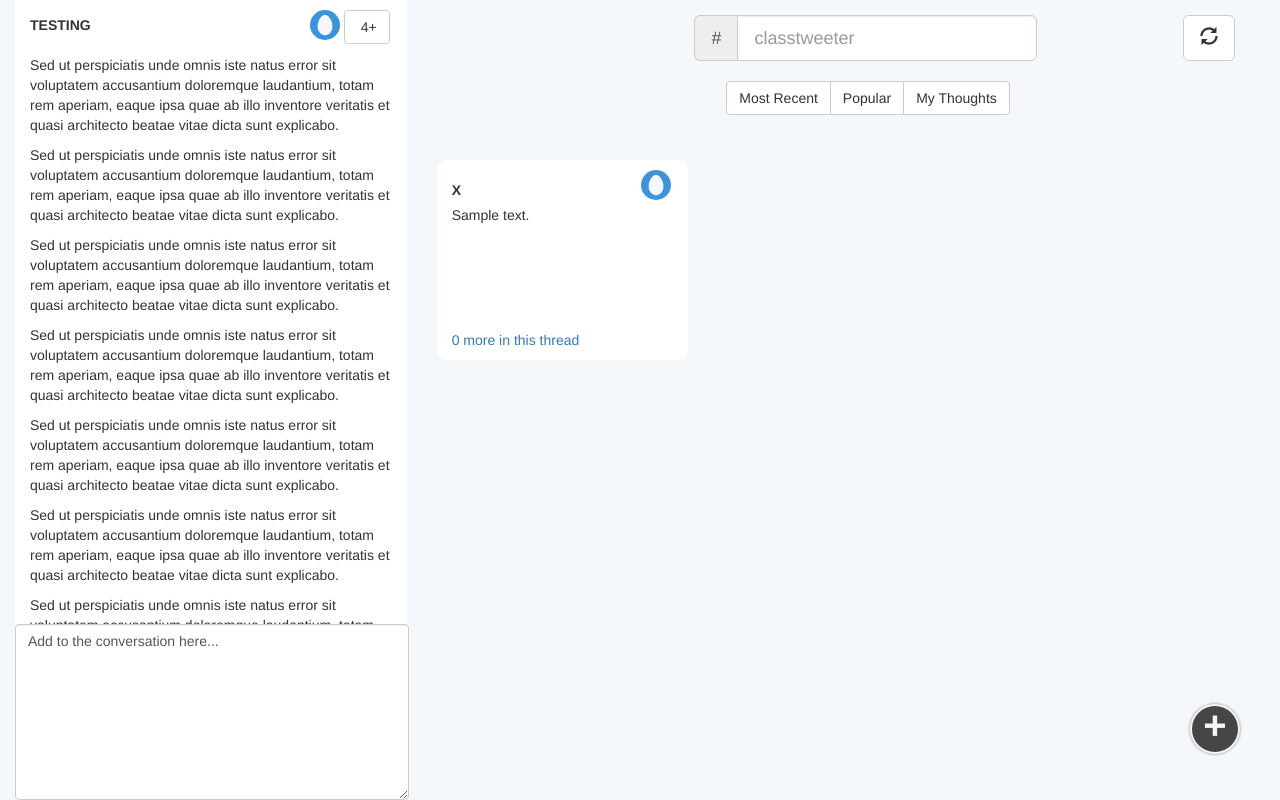
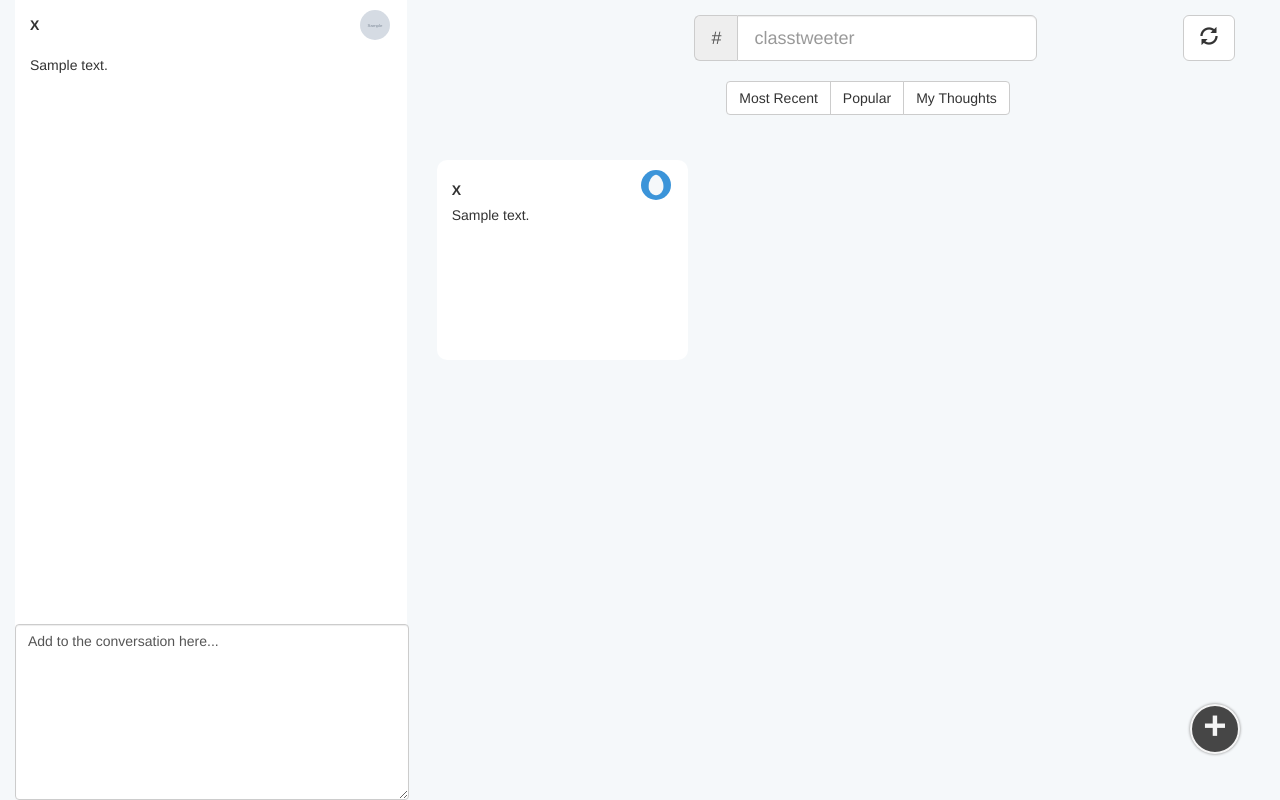
Before and after one commit to JNazare/classtweeter, a Flask app: template templates/classtweeter.html in a window 1280 px wide. Run offline with Flask 2, Linux system fonts and the light colour scheme; the template is opened without the code that fills it: most values are stand-ins (such as "Sample title", 1, 10 or a date in 2020); grey boxes marked "Sample" are stand-in pictures; some libraries are stand-ins or nearby versions.

Commit message:
more on sidebar

```diff
--- a/static/js/stream.js
+++ b/static/js/stream.js
@@ -7,7 +7,6 @@ $( document ).ready(function() {
 	$(".thought-tile").click(function(){
 		hashtag = $(this).attr('id');
 		$.post( "/contentsOfHashtag", {"hashtag": hashtag}, function(data){
-			console.log(data);
 			$('#focused-group-name').text(data.groupName);
 			html_string=""
 			for(i=0; i< data.tweets.length; i++){
--- a/templates/classtweeter.html
+++ b/templates/classtweeter.html
@@ -1,29 +1,30 @@
 {% extends "layout.html" %}
 {% block sidebar %}
-  <strong><span id="focused-group-name">TESTING</span></strong>
+  <strong><span id="focused-group-name">{{groups[0].hashtagString | hashtagToGroupname | capitalize}}</span></strong>
+  {% if groups[0].user_photos | length > 3 %}
   <button style="float:right; margin-top: -5px; margin-right: 2px;
   margin-left: 2px;" type="button" class="btn btn-default btn-circle"><i class="glyphicon"></i>
-    <span id="focused-more-avatars">4+</span></button>
+    <span id="focused-more-avatars">{{groups[0].user_photos | length - 3}}</span>
+  </button>
+  {% endif %}
   <span id="focused-group-avatars">
-  <img src="../static/images/profile_picture.png" class="img-circle" style="height:30px; width:30px; float:right; margin-top: -5px; margin-right: 2px;
-  margin-left: 2px;" alt="Circular Image">
+  {% if groups[0].user_photos | length <= 3 %}
+    {% for avatar in groups[0].user_photos %}
+      <img src="{{avatar}}" class="img-circle" style="height:30px; width:30px; float:right; margin-top: -5px; margin-right: 2px;
+      margin-left: 2px;" alt="Circular Image">
+    {% endfor %}
+  {% else %}
+    {% for avatar in groups[0].user_photos[:3] %}
+      <img src="{{avatar}}" class="img-circle" style="height:30px; width:30px; float:right; margin-top: -5px; margin-right: 2px;
+      margin-left: 2px;" alt="Circular Image">
+    {% endfor %}
+  {% endif %}
   </span>
   <br></br>
   <span id="focused-group-tweets">
-  <p>Sed ut perspiciatis unde omnis iste natus error sit voluptatem accusantium doloremque laudantium, totam rem aperiam, eaque ipsa quae ab illo inventore veritatis et quasi architecto beatae vitae dicta sunt explicabo.</p>
-
-  <p>Sed ut perspiciatis unde omnis iste natus error sit voluptatem accusantium doloremque laudantium, totam rem aperiam, eaque ipsa quae ab illo inventore veritatis et quasi architecto beatae vitae dicta sunt explicabo.</p>
-
-  <p>Sed ut perspiciatis unde omnis iste natus error sit voluptatem accusantium doloremque laudantium, totam rem aperiam, eaque ipsa quae ab illo inventore veritatis et quasi architecto beatae vitae dicta sunt explicabo.</p>
-
-  <p>Sed ut perspiciatis unde omnis iste natus error sit voluptatem accusantium doloremque laudantium, totam rem aperiam, eaque ipsa quae ab illo inventore veritatis et quasi architecto beatae vitae dicta sunt explicabo.</p>
-  <p>Sed ut perspiciatis unde omnis iste natus error sit voluptatem accusantium doloremque laudantium, totam rem aperiam, eaque ipsa quae ab illo inventore veritatis et quasi architecto beatae vitae dicta sunt explicabo.</p>
-
-  <p>Sed ut perspiciatis unde omnis iste natus error sit voluptatem accusantium doloremque laudantium, totam rem aperiam, eaque ipsa quae ab illo inventore veritatis et quasi architecto beatae vitae dicta sunt explicabo.</p>
-
-  <p>Sed ut perspiciatis unde omnis iste natus error sit voluptatem accusantium doloremque laudantium, totam rem aperiam, eaque ipsa quae ab illo inventore veritatis et quasi architecto beatae vitae dicta sunt explicabo.</p>
-
-  <p>Sed ut perspiciatis unde omnis iste natus error sit voluptatem accusantium doloremque laudantium, totam rem aperiam, eaque ipsa quae ab illo inventore veritatis et quasi architecto beatae vitae dicta sunt explicabo.</p>
+    {% for tweet in groups[0].tweets %}
+      <p>{{tweet.text}}</p>
+    {% endfor %}
   </span>
   <nav class="navbar navbar-default navbar-fixed-bottom" style="float: left; height: 22vh; background-color:transparent; border: none; margin-left:15px;">
     <a style="float:right; margin-top: 10vh; margin-right: 5vh;" href="#" class="round-button">+</a>
@@ -41,7 +42,9 @@
       <p style="margin-bottom: 20px;">
         {{ group.tweets[0].text }}
       </p>
-      <span style="position: absolute; bottom: 0;"> <p> <a href="#"> {{group.tweets | length - 1}} more in this thread </a> </p> </span>
+      {% if group.tweets | length - 1 > 0 %}
+        <span style="position: absolute; bottom: 0;"> <p> <a href="#"> {{group.tweets | length - 1}} more in this thread </a> </p> </span>
+      {% endif %}
     </div>
   {% endfor %}
 {% endblock %}
```
